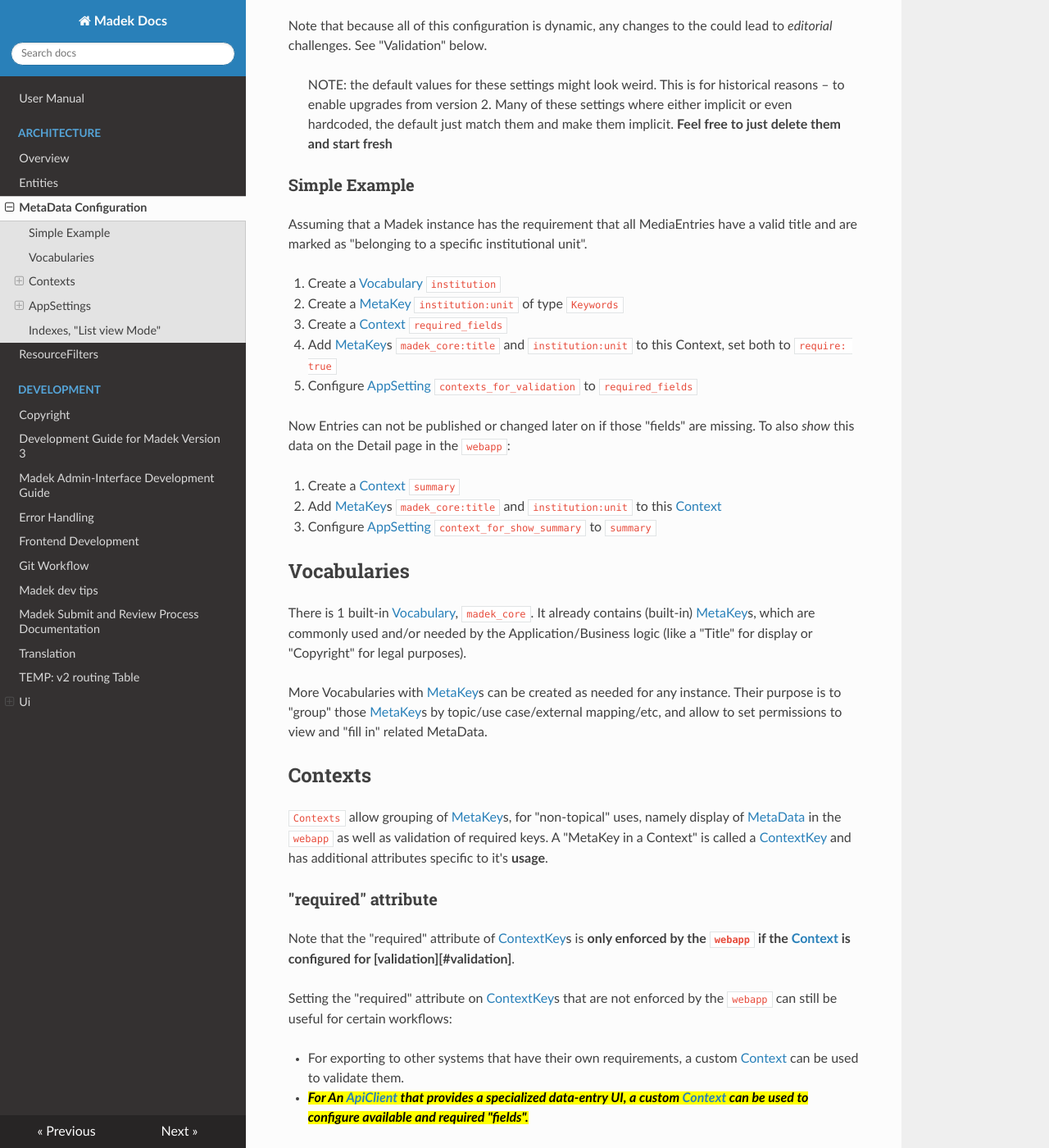
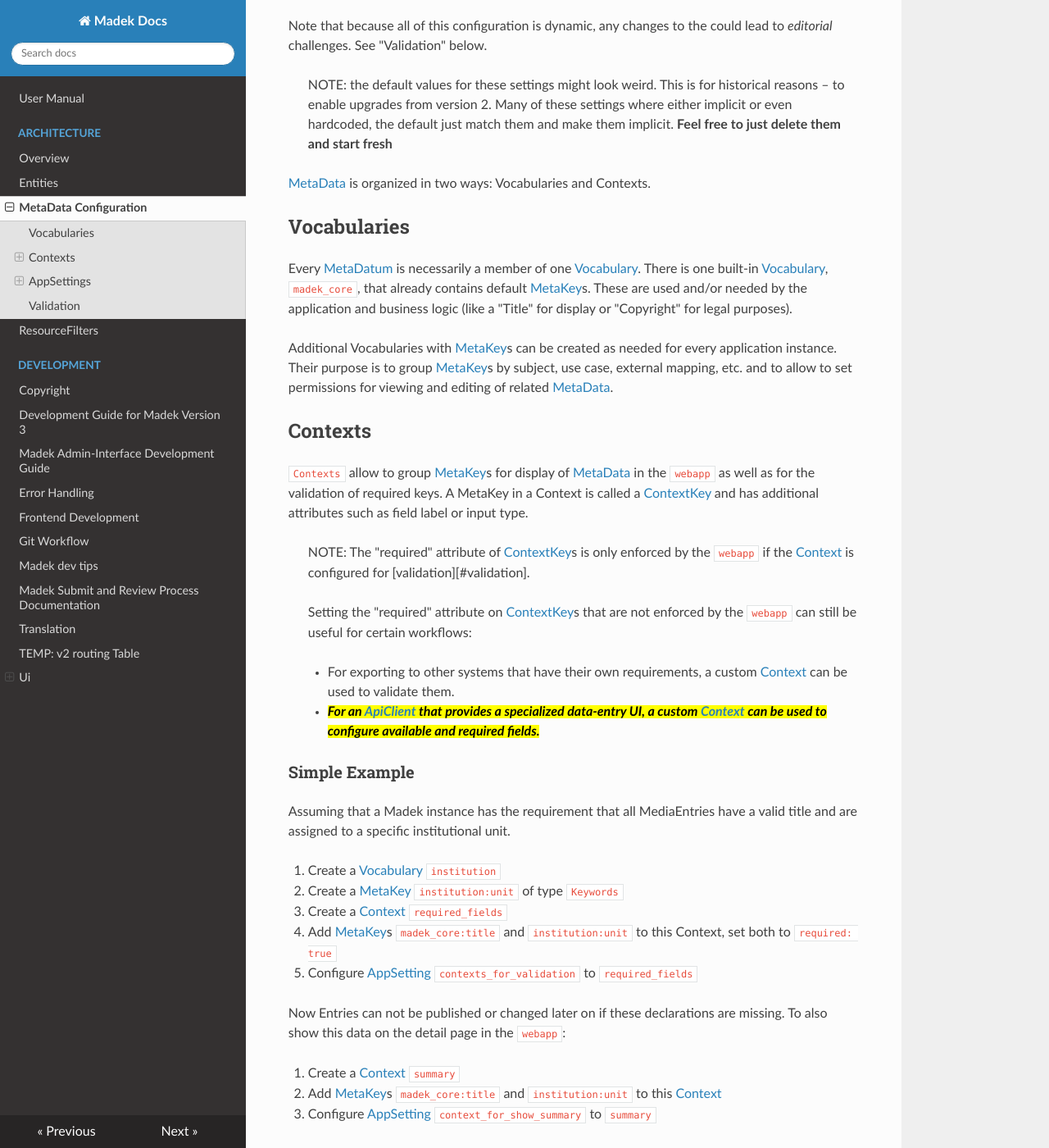
Before and after one commit to Madek/madek-documentation, an MkDocs documentation site: the page built from source/architecture/meta_data_config.md, in a window 1280 px wide and 1400 px high, scrolled down 285 px. Shown: the whole window at 82% size. Built offline with MkDocs 1.6.1, drawn with Linux system fonts in a browser that asks for light colours; nearby versions of some CDN libraries; some of the changed text lies outside the part shown.

Commit message:
rewriting for readablity

````diff
--- a/source/architecture/meta_data_config.md
+++ b/source/architecture/meta_data_config.md
@@ -1,12 +1,11 @@
 # MetaData Configuration
 
-Madek implements a configurable [MetaData][] system,
-which needs to be set up by administrators/editorial staff.
+Madek implements a configurable [MetaData][] system that needs to be set up by administrators/editorial staff.
 
 This configuration pertains the kind of [MetaData][] that can be entered,
-*who* can enter or see [MetaData][],
+who can enter or see [MetaData][],
 as well as how it is displayed in the `webapp`,
-as well as which [MetaKey][]s are "required".
+as well as which [MetaKey][]s are mandatory.
 
 Note that because all of this configuration is dynamic,
 any changes to the could lead to *editorial* challenges. See "Validation" below.
@@ -17,71 +16,74 @@ any changes to the could lead to *editorial* challenges. See "Validation" below.
 > the default just match them and make them implicit.
 > **Feel free to just delete them and start fresh**
 
+[MetaData][] is organized in two ways: Vocabularies and Contexts.
+
+## Vocabularies
+
+<!-- Vocabularies group [MetaKey][]s in terms of their content. -->
+Every [MetaDatum][] is necessarily a member of one [Vocabulary][].
+There is one built-in [Vocabulary][], `madek_core`, that
+already contains default [MetaKey][]s.
+These are used and/or needed by the application and business logic
+(like a "Title" for display or "Copyright" for legal purposes).
+
+Additional Vocabularies with [MetaKey][]s can be created as needed
+for every application instance.
+Their purpose is to group [MetaKey][]s by subject, use case, external mapping, etc.
+and to allow to set permissions for viewing and editing of related [MetaData][].
+
+## Contexts
+
+`Contexts` allow to group [MetaKey][]s for
+display of [MetaData][] in the `webapp` as well as for the validation of required keys.
+A MetaKey in a Context is called a [ContextKey][] and has additional attributes
+such as field label or input type.
+
+> NOTE: The "required" attribute of [ContextKey][]s is only enforced by the `webapp`
+> if the [Context][] is configured for [validation][#validation].
+
+> Setting the "required" attribute on [ContextKey][]s that are not enforced
+by the `webapp` can still be useful for certain workflows:
+
+> - For exporting to other systems that have their own requirements,
+>  a custom [Context][] can be used to validate them.
+
+> - <mark>For an [ApiClient][] that provides a specialized data-entry UI,
+>  a custom [Context][] can be used to configure available and required fields.</mark>
+
+
 ### Simple Example
 
 Assuming that a Madek instance has the requirement that all MediaEntries
-have a valid title and
-are marked as "belonging to a specific institutional unit".
+have a valid title and are assigned to a specific institutional unit.
 
 1. Create a [Vocabulary][] `institution`
 1. Create a [MetaKey][] `institution:unit` of type `Keywords`
 1. Create a [Context][] `required_fields`
 1. Add [MetaKey][]s `madek_core:title` and `institution:unit` to this Context,
-   set both to `require: true`
+   set both to `required: true`
 1. Configure [AppSetting][] `contexts_for_validation` to `required_fields`
 
-Now Entries can not be published or changed later on if those "fields" are missing.
-To also *show* this data on the Detail page in the `webapp`:
+Now Entries can not be published or changed later on if these declarations are missing.
+To also show this data on the detail page in the `webapp`:
 
 1. Create a [Context][] `summary`
 1. Add [MetaKey][]s `madek_core:title` and `institution:unit` to this [Context][]
 1. Configure [AppSetting][] `context_for_show_summary` to `summary`
 
 
-## Vocabularies
-
-There is 1 built-in [Vocabulary][], `madek_core`.
-It already contains (built-in) [MetaKey][]s,
-which are commonly used and/or needed by the Application/Business logic
-(like a "Title" for display or "Copyright" for legal purposes).
-
-More Vocabularies with [MetaKey][]s can be created as needed for any instance.
-Their purpose is to "group" those [MetaKey][]s by topic/use case/external mapping/etc,
-and allow to set permissions to view and "fill in" related MetaData.
-
-## Contexts
-
-`Contexts` allow grouping of [MetaKey][]s, for "non-topical" uses,
-namely display of [MetaData][] in the `webapp` as well as validation of required keys.
-A "MetaKey in a Context" is called a [ContextKey][] and has additional attributes
-specific to it's **usage**.
-
-### "required" attribute
-
-Note that the "required" attribute of [ContextKey][]s is
-**only enforced by the `webapp` if the [Context][] is configured for [validation][#validation]**.
-
-Setting the "required" attribute on [ContextKey][]s that are not enforced
-by the `webapp` can still be useful for certain workflows:
-
-- For exporting to other systems that have their own requirements,
-  a custom [Context][] can be used to validate them.
-
-- <mark>For An [ApiClient][] that provides a specialized data-entry UI,
-  a custom [Context][] can be used to configure available and required "fields".</mark>
-
 ## AppSettings
 
 It can be configured where to show which kind of [MetaData][],.
-Note that this makes it possible to "hide" certain Data from the Interface,
-for this reason there is always an option to list **all** [MetaData][] *by [Vocabulary][]*,
+Note that this makes it possible to hide certain data from the default interface.
+For this reason there is always an option to list all [MetaData][] by [Vocabulary][],
 e.g. inside the "All Data" Tab of the Detail view.
 
 
 ### Display
 
 - `AppSettings: context_for_show_summary`
-    - **1** [Context][], the most important [MetaData][], e.g. show top right on detail view
+    - 1 [Context][], the most important [MetaData][], e.g. show top left on detail view
 - `AppSettings: contexts_for_show_extra`
     - up to 4 more [Context][]s to show on detail view
 
@@ -114,10 +116,10 @@ e.g. inside the "All Data" Tab of the Detail view.
 ╚════════════════════════════════════════════════════════╝
 ```
 
-## Indexes, "List view Mode"
+### Indexes, "List View Mode"
 
 - `AppSettings: contexts_for_list_details`
-    - in Resource Indexes, in "List view Mode", additional [MetaData][] is shown
+    - in the "List View Mode" of Resource Indexes additional [MetaData][] is shown
 
 ```figure
         ┏━━━━━━━━━━━━━━━━━━━━━━━━━━━━━━━━━━━━━━━━┓
@@ -142,29 +144,28 @@ e.g. inside the "All Data" Tab of the Detail view.
 ```
 
 
-# Indexes, "Dynamic Filters"
+### Indexes, "Dynamic Filters"
 
 - `AppSettings: contexts_for_dynamic_filters`
-    - in Resource Indexes, build [DynamicFilters](./resource_filters#dynamicfilters)
+    - in Resource Indexes build [DynamicFilters](./resource_filters#dynamicfilters)
       from theses Contexts
 
-Note: For a consistent user experience this setting should match the
-`context_for_show_summary`/`context_for_show_extra` contexts as close as possible,
-in simple cases it can be the same contexts.
-However, this setting is separated so that "expensive" [MetaKey][]s can be excluded
-from the DynamicFilters for performance reasons.
+> Note: For a consistent user experience this setting should match the
+> `context_for_show_summary`/`contexts_for_show_extra` contexts as closely as possible,
+> in simple cases it can be the same contexts.
+> However, this setting is separated so that resource expensive [MetaKey][]s can be excluded
+> from the DynamicFilters for performance reasons.
 
 ## Validation
 
 `AppSettings: contexts_for_validation`
 
-One or more [[Context][]]s can be configured as "used for validation".
-This checks the "required" setting of a [MetaKey][] inside those [Context][]s
+One or more [[Context][]]s can be configured as `contexts_for_validation`.
+This checks the `required` setting of a [ContextKey][] inside those [Context][]s
 whenever MetaData is updated and ensures that a value is set.
 
-### Important
-Requiring a [MetaKey][] does not immediately affect the existing [MetaData][]!
-Rather, the validation will be enforced the next time it is *updated*.
+> Note: To set a [ContextKey][] to be `required` does not immediately affect the existing [MetaData][]!
+> Rather, the validation will be enforced the next time it is edited.
 
 
 
````
